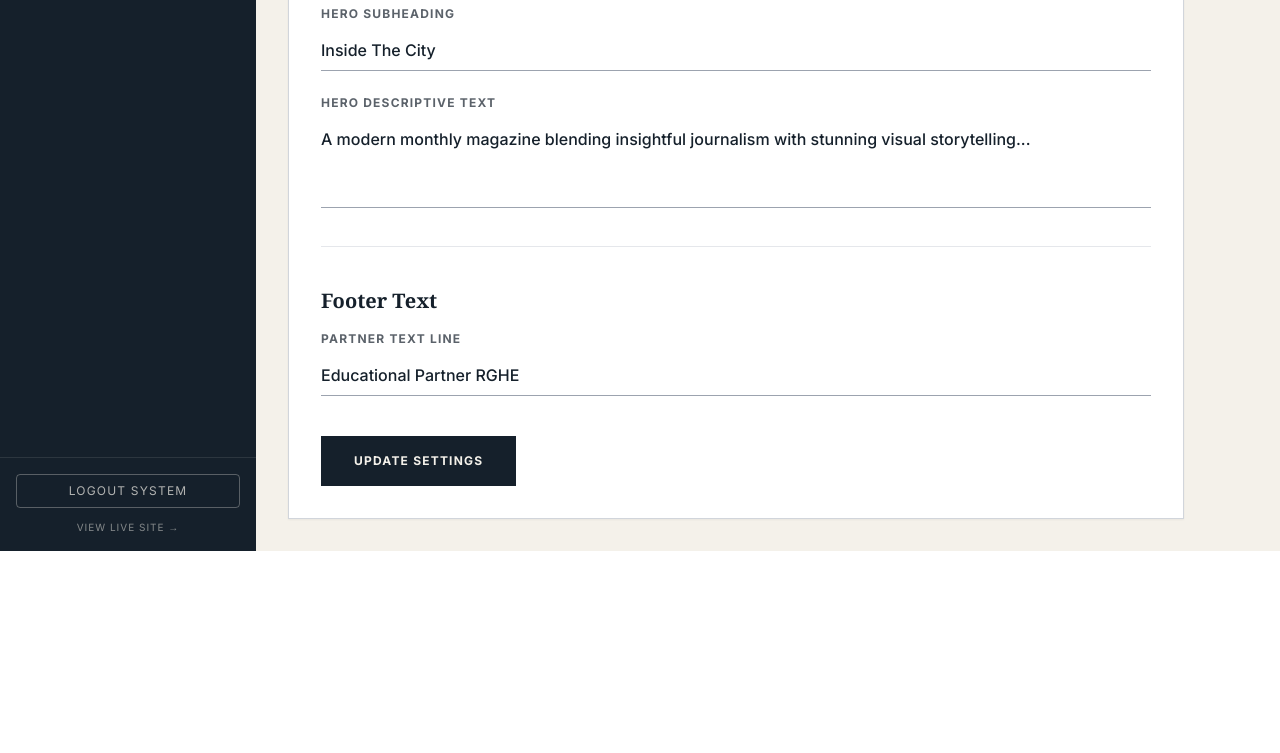
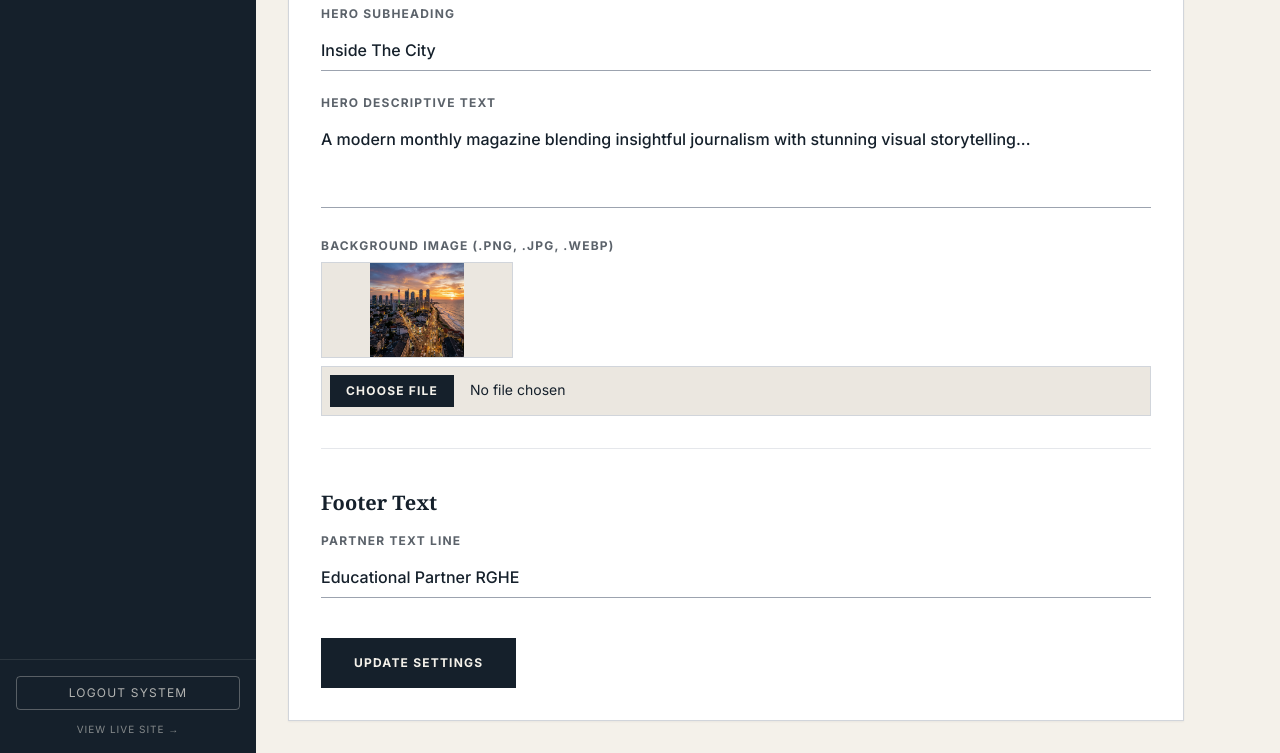
Before and after one commit to hansirghe-rgb/TOUCH_MAGAZINE_2.0, a PHP site: page /admin/settings.php in a window 1280 px wide. Shown: the part 634-1387 px from the top of the page. Before the commit the page ends 1185 px from the top, so only its background shows below. Run offline with PHP 8.4, Linux system fonts and the light colour scheme; a user stored in the database is signed in; data comes from the database, SQL or seed files in the repository; some libraries are stand-ins or nearby versions.

Commit message:
Add files via upload

```diff
--- a/admin/settings.php
+++ b/admin/settings.php
@@ -15,11 +15,35 @@ if ($_SERVER['REQUEST_METHOD'] === 'POST') {
             $path = str_replace('../', '', $upload['path']); // relative to frontend
             $stmt = $pdo->prepare("UPDATE site_settings SET setting_value = ? WHERE setting_key = 'rghe_logo'");
             $stmt->execute([$path]);
-            $message = "Logo updated successfully. ";
+            $message .= "Logo updated successfully. ";
         } else {
-            $message = $upload['error'];
+            $message .= $upload['error'] . " ";
         }
     }
+
+    // Handling Background Image Upload
+    if (isset($_FILES['hero_bg_image']) && $_FILES['hero_bg_image']['error'] === UPLOAD_ERR_OK) {
+        $allowed = ['image/jpeg', 'image/png', 'image/webp'];
+        $upload = upload_secure_file($_FILES['hero_bg_image'], '../uploads/images', $allowed);
+        if ($upload['success']) {
+            $path = str_replace('../', '', $upload['path']); // relative to frontend
+
+            // Check if setting exists
+            $stmt = $pdo->prepare("SELECT COUNT(*) FROM site_settings WHERE setting_key = 'hero_bg_image'");
+            $stmt->execute();
+            if ($stmt->fetchColumn() > 0) {
+                $stmt = $pdo->prepare("UPDATE site_settings SET setting_value = ? WHERE setting_key = 'hero_bg_image'");
+                $stmt->execute([$path]);
+            } else {
+                $stmt = $pdo->prepare("INSERT INTO site_settings (setting_key, setting_value, description) VALUES ('hero_bg_image', ?, 'Homepage Hero Background Image')");
+                $stmt->execute([$path]);
+            }
+            $message .= "Background Image updated successfully. ";
+        } else {
+            $message .= $upload['error'] . " ";
+        }
+    }
+
 
     // Handle string settings
     $settings_to_update = [
@@ -85,16 +109,25 @@ while ($row = $stmt->fetch()) {
          <div class="space-y-6">
              <div>
                  <label class="block text-xs font-bold tracking-widest uppercase text-navy/70 mb-2">Hero Headline</label>
-                 <input type="text" name="hero_headline" value="<?= htmlspecialchars($settings['hero_headline']['setting_value']) ?>" class="w-full border-b border-gray-400 bg-transparent py-2 focus:outline-none focus:border-navy transition-colors font-medium text-navy">
+                 <input type="text" name="hero_headline" value="<?= htmlspecialchars($settings['hero_headline']['setting_value'] ?? '') ?>" class="w-full border-b border-gray-400 bg-transparent py-2 focus:outline-none focus:border-navy transition-colors font-medium text-navy">
                  <p class="text-[10px] text-navy/50 mt-1 uppercase tracking-widest">You may use basic HTML tags like &lt;br&gt; or &lt;span class="italic font-normal"&gt; for styling.</p>
              </div>
              <div>
                  <label class="block text-xs font-bold tracking-widest uppercase text-navy/70 mb-2">Hero Subheading</label>
-                 <input type="text" name="hero_subheading" value="<?= htmlspecialchars($settings['hero_subheading']['setting_value']) ?>" class="w-full border-b border-gray-400 bg-transparent py-2 focus:outline-none focus:border-navy transition-colors font-medium text-navy">
+                 <input type="text" name="hero_subheading" value="<?= htmlspecialchars($settings['hero_subheading']['setting_value'] ?? '') ?>" class="w-full border-b border-gray-400 bg-transparent py-2 focus:outline-none focus:border-navy transition-colors font-medium text-navy">
              </div>
              <div>
                  <label class="block text-xs font-bold tracking-widest uppercase text-navy/70 mb-2">Hero Descriptive Text</label>
-                 <textarea name="hero_text" rows="3" class="w-full border-b border-gray-400 bg-transparent py-2 focus:outline-none focus:border-navy transition-colors font-medium text-navy resize-none"><?= htmlspecialchars($settings['hero_text']['setting_value']) ?></textarea>
+                 <textarea name="hero_text" rows="3" class="w-full border-b border-gray-400 bg-transparent py-2 focus:outline-none focus:border-navy transition-colors font-medium text-navy resize-none"><?= htmlspecialchars($settings['hero_text']['setting_value'] ?? '') ?></textarea>
+             </div>
+             <div>
+                 <label class="block text-xs font-bold tracking-widest uppercase text-navy/70 mb-2">Background Image (.png, .jpg, .webp)</label>
+                 <?php if (!empty($settings['hero_bg_image']['setting_value'])): ?>
+                    <div class="mb-2 w-48 h-24 bg-light border border-gray-300 flex items-center justify-center">
+                        <img src="../<?= htmlspecialchars($settings['hero_bg_image']['setting_value']) ?>" alt="Background Preview" class="max-w-full max-h-full object-cover">
+                    </div>
+                 <?php endif; ?>
+                 <input type="file" name="hero_bg_image" accept=".png,.jpg,.jpeg,.webp" class="block w-full text-sm text-navy file:mr-4 file:py-2 file:px-4 file:border-0 file:text-xs file:font-bold file:uppercase file:tracking-widest file:bg-navy file:text-paper hover:file:bg-red file:transition-colors bg-light border border-gray-300 p-2 cursor-pointer">
              </div>
          </div>
     </div>
```
Also changed, not shown: admin/index.php (+4 -3 lines).
